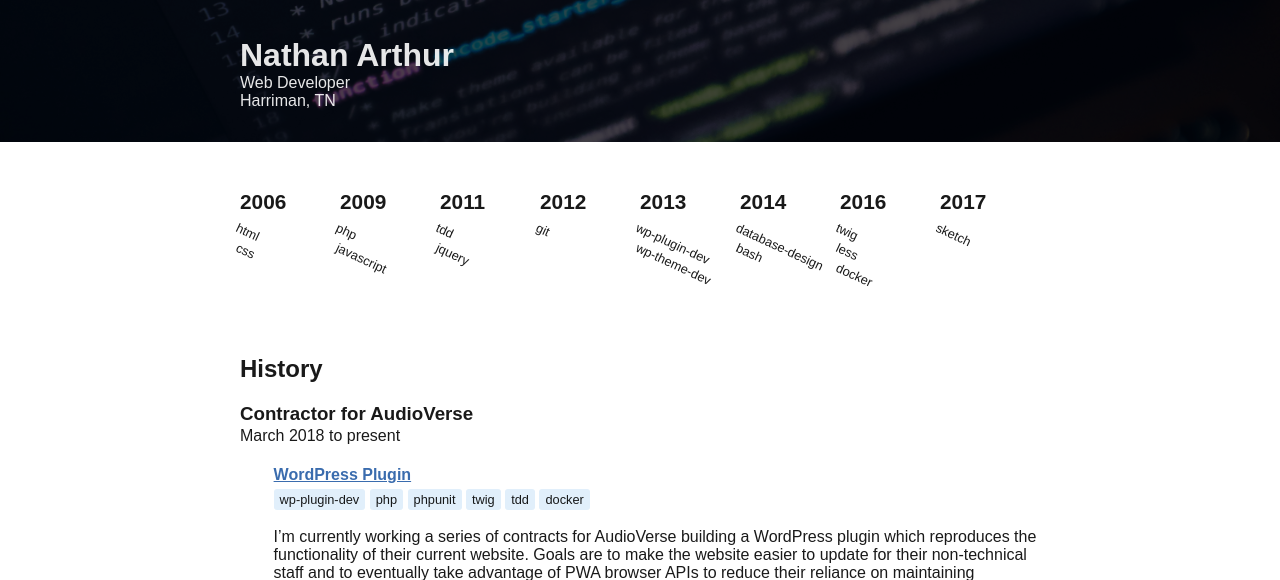
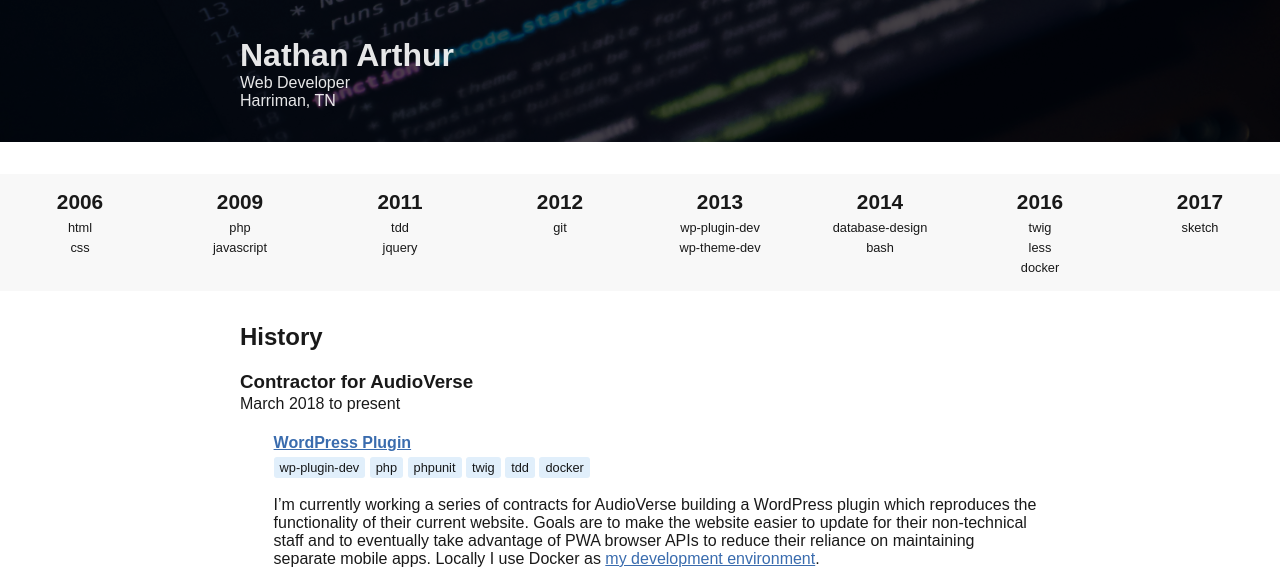
Before and after one commit to narthur/resume, a PHP site: page /build/types-and-symbols.html in a window 1280 px wide. Shown: the top 580 px of the page. Run offline with PHP 8.4, Linux system fonts and the light colour scheme.

Commit message:
Refine timeline presentation

```diff
--- a/build/style.css
+++ b/build/style.css
@@ -97,9 +97,6 @@
   margin-right: 0;
 }
 .organism-books {
-  position: relative;
-  left: calc(( (100vw - 50rem) / -2 ) + 1rem);
-  width: 98vw;
   margin-top: 3rem;
 }
 .organism-books ul {
@@ -182,8 +179,17 @@
   z-index: -5;
 }
 .organism-skills {
-  display: flex;
-  flex-wrap: wrap;
+  position: relative;
+  width: 100vw;
+  left: -1rem;
+  background-color: #f8f8f8;
+  display: grid;
+  grid-template-columns: repeat(auto-fit,minmax(150px,1fr));
+}
+@media (min-width: 50rem) {
+  .organism-skills {
+    left: calc((100vw - 50rem) / -2);
+  }
 }
 .organism-skills h2 {
   font-size: 1.3em;
@@ -196,14 +202,13 @@
 }
 .organism-skills li {
   list-style-type: none;
+  text-align: center;
 }
 .organism-skills > li {
-  flex: 0 0 100px;
-  margin-bottom: 3rem;
+  margin-bottom: 1rem;
 }
 .organism-skills li li {
   font-size: .8em;
-  transform: rotate(25deg);
   transform-origin: top left;
   margin-top: .4em;
 }
--- a/build/types-and-symbols.html
+++ b/build/types-and-symbols.html
@@ -3,7 +3,7 @@
 <head>
 	<meta charset="UTF-8">
 	<title>Nathan Arthur</title>
-	<link rel="stylesheet" href="style.css?v=e49281a5">
+	<link rel="stylesheet" href="style.css?v=71842a11">
 </head>
 <body>
 
--- a/less/organism-books.less
+++ b/less/organism-books.less
@@ -1,7 +1,6 @@
 .organism-books {
 	@borderSize: 5px;
 
-	.utility-fullWidth();
 	margin-top: 3rem;
 	ul {
 		padding-left: 0;
--- a/less/organism-skills.less
+++ b/less/organism-skills.less
@@ -1,7 +1,11 @@
 .organism-skills {
-	display: flex;
-	flex-wrap: wrap;
+	@backgroundColor: @grayBleached;
 
+	.utility-fullWidth();
+
+	background-color: @backgroundColor;
+	display: grid;
+	grid-template-columns: repeat( auto-fit, minmax( 150px, 1fr ) );
 	h2 {
 		font-size: 1.3em;
 		margin-bottom: 0;
@@ -12,15 +16,13 @@
 	}
 	li {
 		list-style-type: none;
+		text-align: center;
 	}
 	> li {
-		flex: 0 0 100px;
-		margin-bottom: 3rem;
+		margin-bottom: 1rem;
 	}
 	li li {
 		font-size: .8em;
-		transform: rotate(25deg);
-		transform-origin: top left;
 		margin-top: .4em;
 	}
 }
--- a/less/style.less
+++ b/less/style.less
@@ -1,4 +1,13 @@
 @indent-width: calc(~".5rem + 2vw");
+
+@white: white;
+@grayBleached: #f8f8f8;
+@grayLight: transparent;
+@grayMed: transparent;
+@grayDim: transparent;
+@grayDark: transparent;
+@black: black;
+
 
 body {
 	font-family: sans-serif;
--- a/less/utility-fullWidth.less
+++ b/less/utility-fullWidth.less
@@ -1,7 +1,11 @@
 .utility-fullWidth() {
-  @padding: 1rem;
+	@contentMaxWidth: 50rem;
 
-  position: relative;
-  left: calc( ~"( (100vw - 50rem) / -2 ) + @{padding}" );
-  width: 100vw - ( @padding * 2 );
+	position: relative;
+	width: 100vw;
+	left: -1rem;
+
+	@media ( min-width: @contentMaxWidth ) {
+		left: calc(~"(100vw - @{contentMaxWidth}) / -2");
+	}
 }
```
Also changed, not shown: other parts of build/types-and-symbols.html (+85 -85 lines), build/nedley.html (+54 -54 lines).
